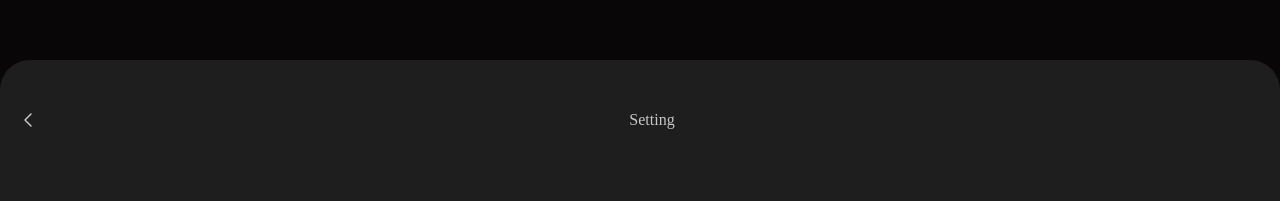
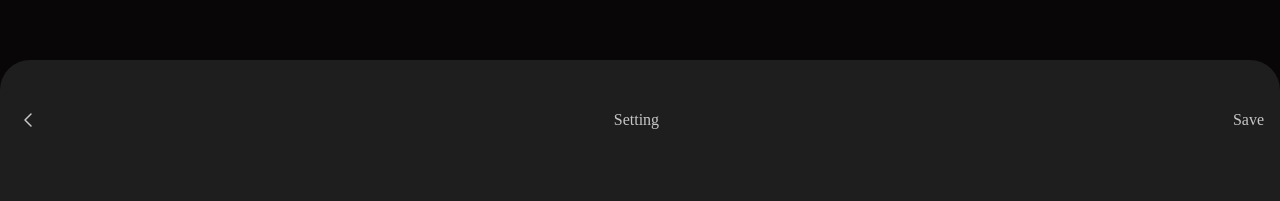
Before and after one commit to delee-dix/deepen-qt, a Nuxt app: page /home/mypage/setting in a window 1280 px wide. Shown: the top 201 px of the page. Built offline with nearby package versions, Linux system fonts and the light colour scheme.

Commit message:
fix button text in setting screen

```diff
--- a/pages/home/mypage/setting.vue
+++ b/pages/home/mypage/setting.vue
@@ -12,7 +12,7 @@
           @click="$router.back()"
         />
         <div>Setting</div>
-        <div></div>
+        <div>Save</div>
       </div>
     </div>
   </div>
```
